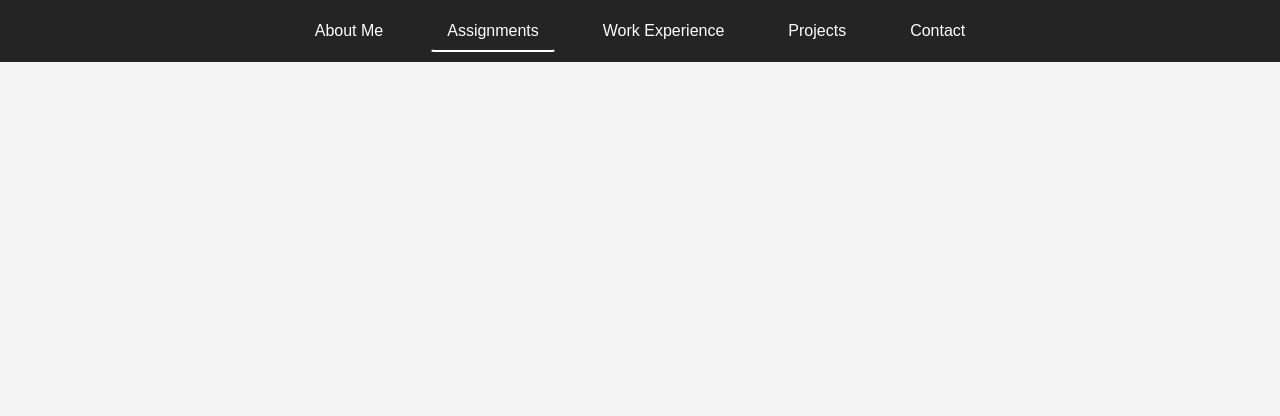
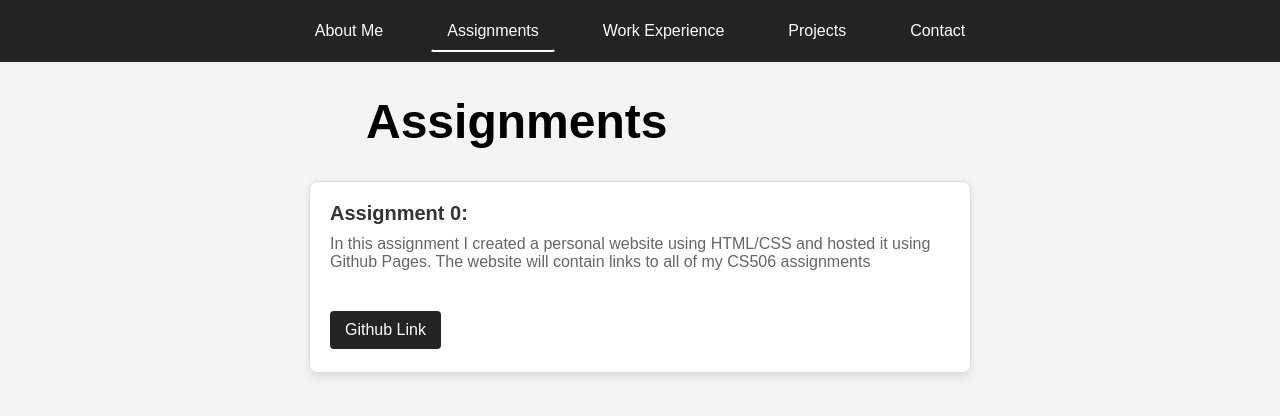
Before and after one commit to dmatuzkax/dmatuzkax.github.io, a plain HTML site: page assignments.html in a window 1280 px wide. Drawn offline with Linux system fonts and the light colour scheme.

Commit message:
Added assignment page and added assignment 0

```diff
--- a/assignments.html
+++ b/assignments.html
@@ -16,5 +16,16 @@
             <li><a href="/contact">Contact</a></li>
         </ul>
     </nav>
+    <main class="main-content">
+        <h1 class="assignment-header">Assignments</h1>
+        <div class="assignment-container">
+            <div class="assignment-box">
+                <h2>Assignment 0:</h2>
+                <p>In this assignment I created a personal website using HTML/CSS and hosted it using Github Pages. The website will contain links to all of my CS506 assignments</p>
+                <a href="https://github.com/dmatuzkax/dmatuzkax.github.io" class="btn" target="_blank">Github Link</a>
+            </div>
+
+        </div>
+    </main>
 </body>
 </html>
--- a/styles/style.css
+++ b/styles/style.css
@@ -157,38 +157,6 @@ h1 {
     padding-left: 20px;
 }
 
-/* .job-place {
-    display: flex;
-    justify-content: space-between;
-    align-items: center;
-    padding: 10px;
-    background-color: #f4f4f4; /
-}
-
-.job-place h1 {
-    margin: 0;
-}
-
-.job-place p {
-    margin: 0;
-}
-
-.job-position {
-    display: flex;
-    justify-content: space-between;
-    align-items: center;
-    padding: 10px;
-    background-color: #f4f4f4;
-}
-
-.job-position h1 {
-    margin: 0;
-}
-
-.job-position p {
-    margin: 0;
-} */
-
 .jobs {
     font-family: Arial, sans-serif;
     background-color: #f4f4f4;
@@ -239,3 +207,56 @@ h1 {
 .job-container li {
     margin: 4px 0;
 }
+
+.assignment-container {
+    display: flex;
+    flex-direction: column;
+    gap: 20px;
+    align-items: center;
+}
+
+.assignment-box {
+    background-color: #fff;
+    border: 1px solid #ddd;
+    border-radius: 8px;
+    box-shadow: 0 4px 8px rgba(0, 0, 0, 0.1);
+    padding: 20px;
+    text-align: left;
+    width: 50%;
+    height: 150px;
+}
+
+.assignment-box h2 {
+    margin-top: 0;
+    margin-bottom: 10px;
+    font-size: 20px;
+    color: #333;
+}
+
+.assignment-box p {
+    margin: 0 0 10px;
+    font-size: 16px;
+    color: #666;
+}
+
+.btn {
+    display: inline-block;
+    padding: 10px 15px;
+    font-size: 16px;
+    color: #fff;
+    background-color: #242424;
+    text-decoration: none;
+    border-radius: 4px;
+    transition: background-color 0.3s ease;
+    margin-top: 30px;
+}
+
+.btn:hover {
+    background-color: #fff;
+    border: 1px solid #242424;
+    color: #242424
+}
+
+.assignment-header {
+    margin-left: 346px;
+}
```
